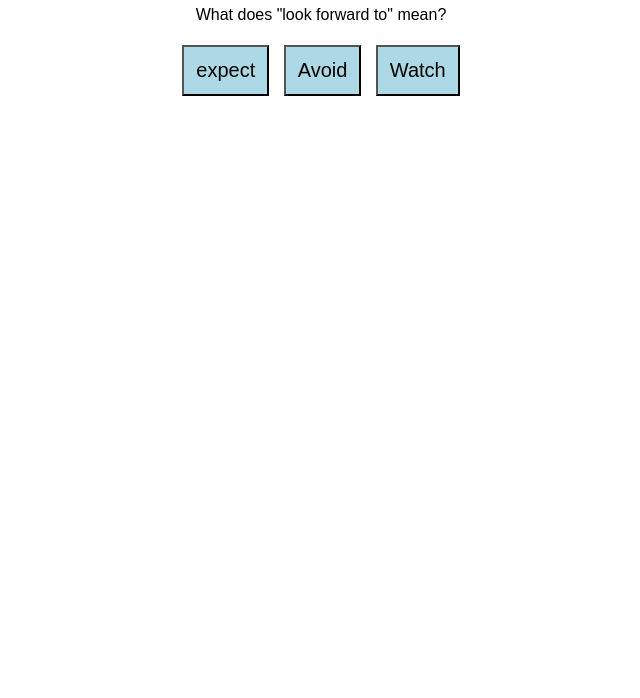
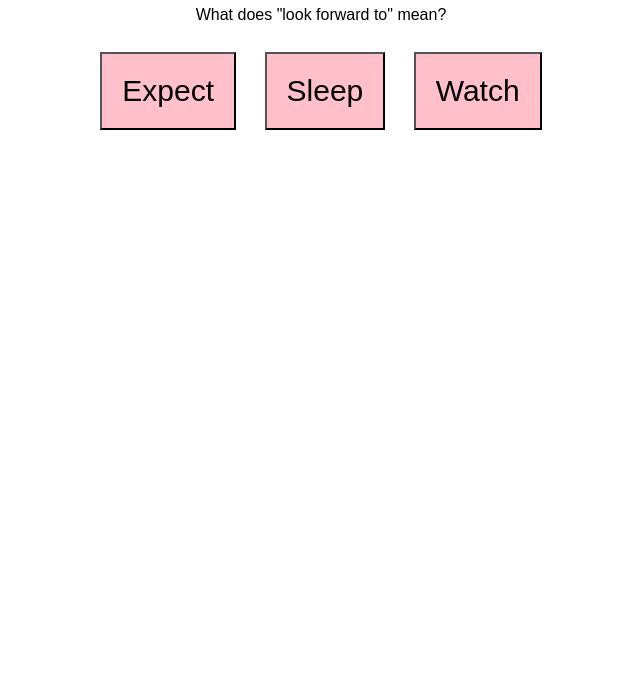
Before and after one commit to bjm-11/DLHW, a plain HTML site: page index.html in a window 1280 px wide. Shown: the part 102-800 px from the top of the page, without its empty margins (319-959 px from the left). Drawn offline with Linux system fonts and the light colour scheme.

Commit message:
Update index.html

```diff
--- a/index.html
+++ b/index.html
@@ -13,10 +13,10 @@
         }
 
         button {
-            font-size: 20px;
-            padding: 12px;
-            margin: 5px;
-            background-color: lightblue;
+            font-size: 30px;
+            padding: 20px;
+            margin: 12px;
+            background-color: pink;
         }
     </style>
 </head>
@@ -30,11 +30,11 @@
     <p>What does "look forward to" mean?</p>
 
     <button onclick="checkAnswer('participate')">
-        expect
+        Expect
     </button>
 
     <button onclick="checkAnswer('avoid')">
-        Avoid
+        Sleep
     </button>
 
     <button onclick="checkAnswer('watch')">
```
